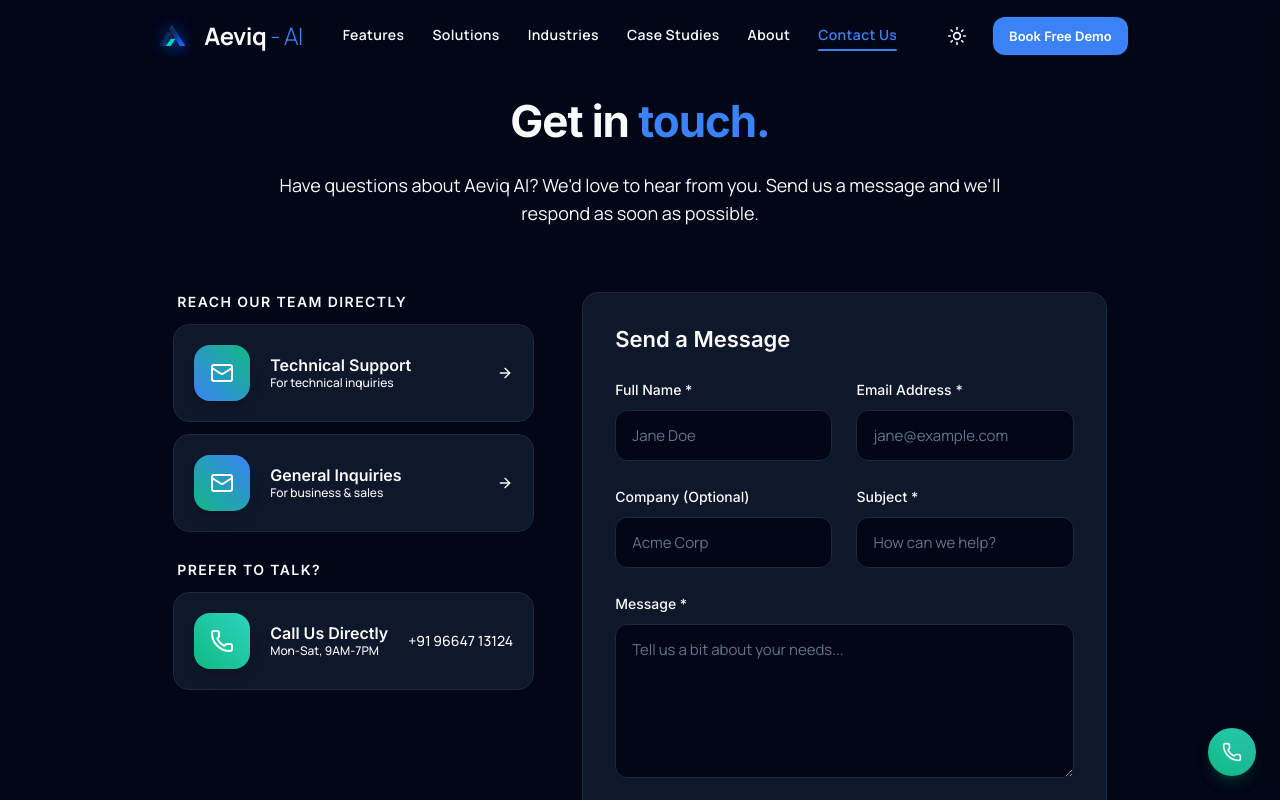
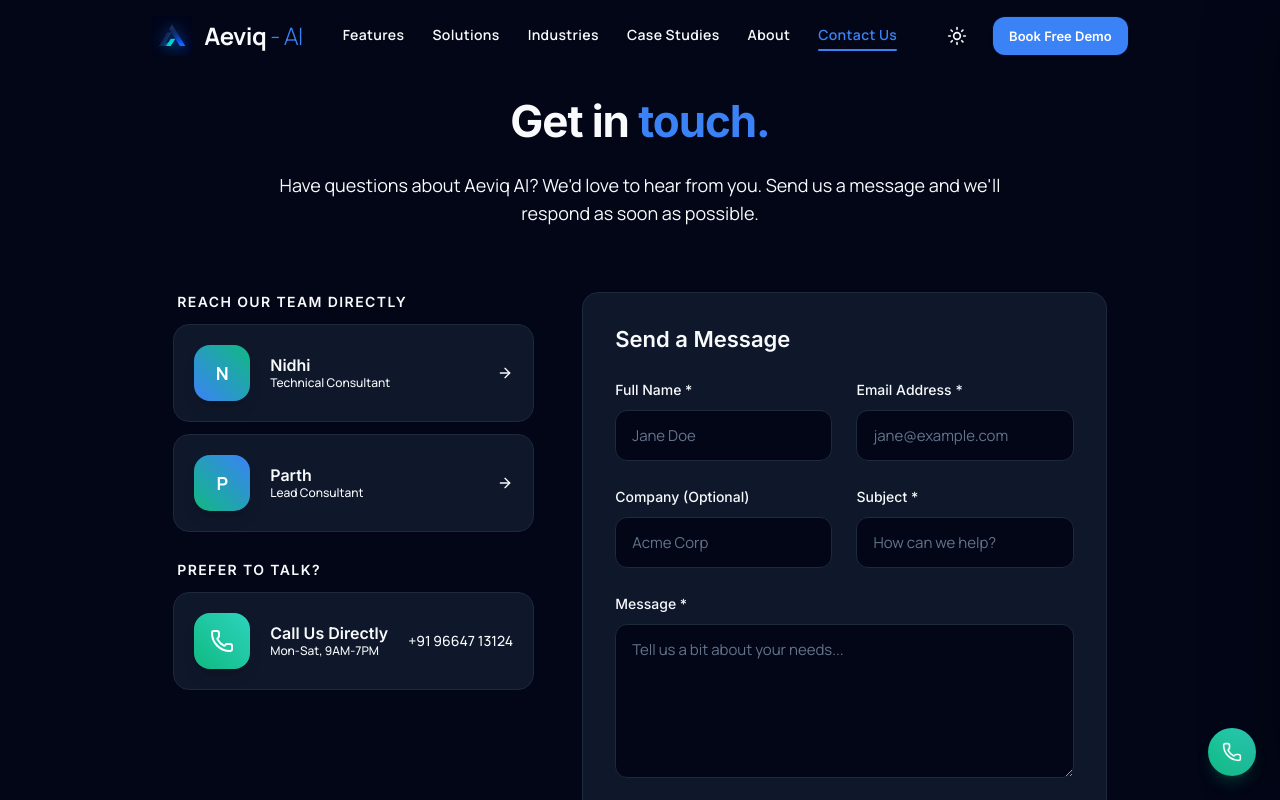
Before and after one commit to Nidhimodi15/Avorix-AI, a React (Vite) app: page /contact in a window 1280 px wide. Shown: the top 800 px of the page. Built offline with nearby package versions, Linux system fonts and the light colour scheme.

Commit message:
style: restore first names and consultant titles on contact page

```diff
--- a/src/pages/contact.tsx
+++ b/src/pages/contact.tsx
@@ -90,34 +90,34 @@ export function ContactPage() {
             <div className="space-y-3">
               <h4 className="text-sm font-semibold text-text-muted uppercase tracking-widest px-1">Reach Our Team Directly</h4>
 
-              {/* Technical Support */}
+              {/* Nidhi */}
               <a
                 href="mailto:nidhimodi970@gmail.com"
                 className="card flex items-center gap-5 group hover:border-primary/50 transition-all duration-300 cursor-pointer !p-5"
               >
-                <div className="w-14 h-14 rounded-2xl bg-gradient-to-tr from-primary to-accent flex items-center justify-center text-white shrink-0 shadow-lg group-hover:scale-105 transition-transform duration-300">
-                  <Mail className="w-6 h-6" />
+                <div className="w-14 h-14 rounded-2xl bg-gradient-to-tr from-primary to-accent flex items-center justify-center text-white text-lg font-bold shrink-0 shadow-lg group-hover:scale-105 transition-transform duration-300">
+                  N
                 </div>
                 <div className="flex-1 min-w-0">
-                  <h4 className="font-semibold text-text-primary">Technical Support</h4>
-                  <p className="text-xs text-text-muted font-medium">For technical inquiries</p>
+                  <h4 className="font-semibold text-text-primary">Nidhi</h4>
+                  <p className="text-xs text-text-muted font-medium">Technical Consultant</p>
                 </div>
                 <div className="flex items-center gap-2 text-sm text-text-secondary group-hover:text-primary transition-colors shrink-0">
                   <ArrowRight className="w-4 h-4" />
                 </div>
               </a>
 
-              {/* General Inquiries */}
+              {/* Parth */}
               <a
                 href="mailto:parth.hindiya@gmail.com"
                 className="card flex items-center gap-5 group hover:border-accent/50 transition-all duration-300 cursor-pointer !p-5"
               >
-                <div className="w-14 h-14 rounded-2xl bg-gradient-to-tr from-accent to-primary flex items-center justify-center text-white shrink-0 shadow-lg group-hover:scale-105 transition-transform duration-300">
-                  <Mail className="w-6 h-6" />
+                <div className="w-14 h-14 rounded-2xl bg-gradient-to-tr from-accent to-primary flex items-center justify-center text-white text-lg font-bold shrink-0 shadow-lg group-hover:scale-105 transition-transform duration-300">
+                  P
                 </div>
                 <div className="flex-1 min-w-0">
-                  <h4 className="font-semibold text-text-primary">General Inquiries</h4>
-                  <p className="text-xs text-text-muted font-medium">For business & sales</p>
+                  <h4 className="font-semibold text-text-primary">Parth</h4>
+                  <p className="text-xs text-text-muted font-medium">Lead Consultant</p>
                 </div>
                 <div className="flex items-center gap-2 text-sm text-text-secondary group-hover:text-accent transition-colors shrink-0">
                   <ArrowRight className="w-4 h-4" />
```
